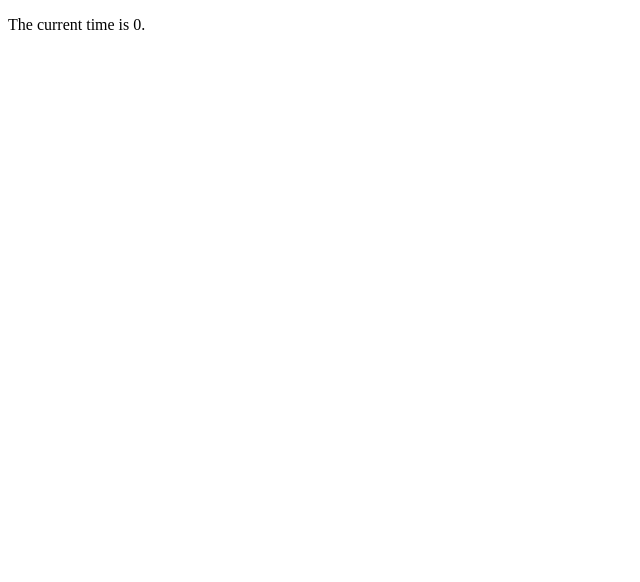
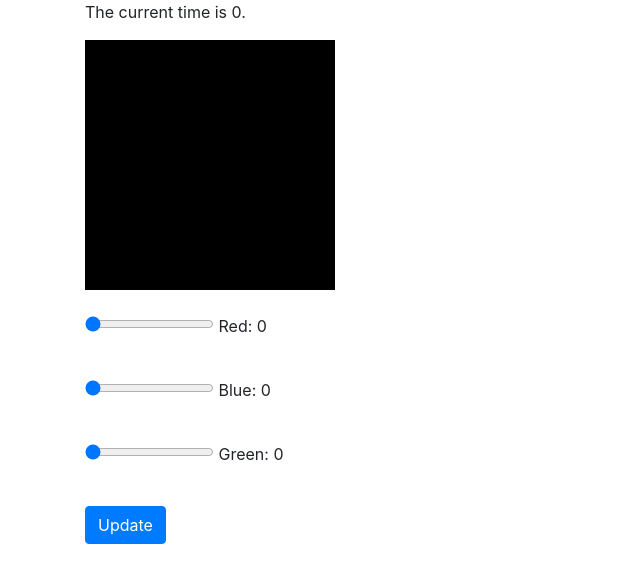
Before and after one commit to XenonMolecule/led-lightstrip, a React (Create React App) app in the folder app/: page / in a window 1280 px wide. Shown: the top 582 px of the page, without its empty margins (0-640 px from the left). Built offline with nearby package versions, Linux system fonts and the light colour scheme; no server answers.

Commit message:
Setup webpage for preliminary testing with lightstrip

```diff
--- a/app/src/App.js
+++ b/app/src/App.js
@@ -1,7 +1,30 @@
 import React, {useState, useEffect} from 'react';
+import Container from 'react-bootstrap/Container';
+import Button from 'react-bootstrap/Button';
+
+function updateColor(red, green, blue) {
+  const body = JSON.stringify({
+    red: red,
+    green: green,
+    blue: blue
+  });
+
+  fetch('/setcolor', {
+    method: 'POST',
+    headers: {
+      'Content-Type': 'application/json',
+    },
+    body: body})
+      .then(res => res.json())
+      .then(data => console.log(data))
+      .catch(error => console.error('Error:', error));
+}
 
 function App() {
   const [currentTime, setCurrentTime] = useState(0);
+  const [redVal, setRedVal] = useState(0);
+  const [blueVal, setBlueVal] = useState(0);
+  const [greenVal, setGreenVal] = useState(0);
 
   useEffect(() => {
     fetch('/time').then(res => res.json()).then(data => {
@@ -10,7 +33,33 @@ function App() {
   }, []);
 
   return (
-      <p>The current time is {currentTime}.</p>
+      <Container>
+        <p>The current time is {currentTime}.</p>
+        <div style={{'height': '250px', 'width': '250px', 'backgroundColor':'rgb(' + redVal + ',' + blueVal + ',' + greenVal + ')'}}/>
+        <br/>
+        <p>
+          <input type={'range'} min={'0'} max={'255'} value={redVal} onChange = {(e) => {
+            setRedVal(parseInt(e.target.value));
+          }}/>
+          {'  Red: ' + redVal}
+        </p>
+        <br/>
+        <p>
+          <input type={'range'} min={'0'} max={'255'} value={blueVal} onChange = {(e) => {
+            setBlueVal(parseInt(e.target.value));
+          }}/>
+          {'  Blue: ' + blueVal}
+        </p>
+        <br/>
+        <p>
+          <input type={'range'} min={'0'} max={'255'} value={greenVal} onChange = {(e) => {
+            setGreenVal(parseInt(e.target.value));
+          }}/>
+          {'  Green: ' + greenVal}
+        </p>
+        <br/>
+        <Button variant="primary" onClick = {() => {updateColor(redVal, greenVal, blueVal)}}>Update</Button>
+      </Container>
   );
 }
 
--- a/app/src/index.js
+++ b/app/src/index.js
@@ -2,6 +2,7 @@ import React from 'react';
 import ReactDOM from 'react-dom';
 import App from './App';
 import * as serviceWorker from './serviceWorker';
+import 'bootstrap/dist/css/bootstrap.min.css';
 
 ReactDOM.render(
   <React.StrictMode>
```
Also changed, not shown: 2 other files (tests, documents, lock files or other folders).
